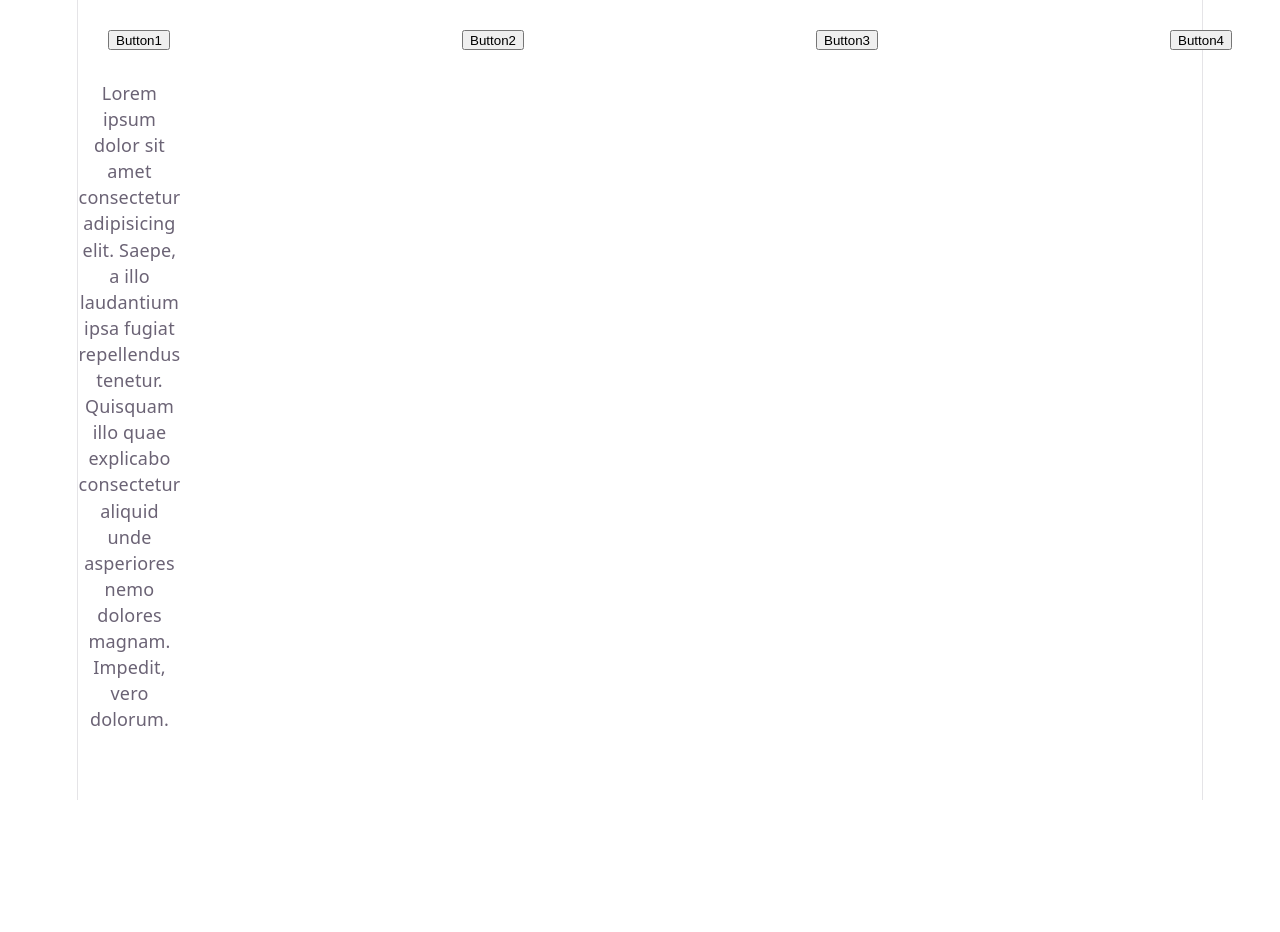
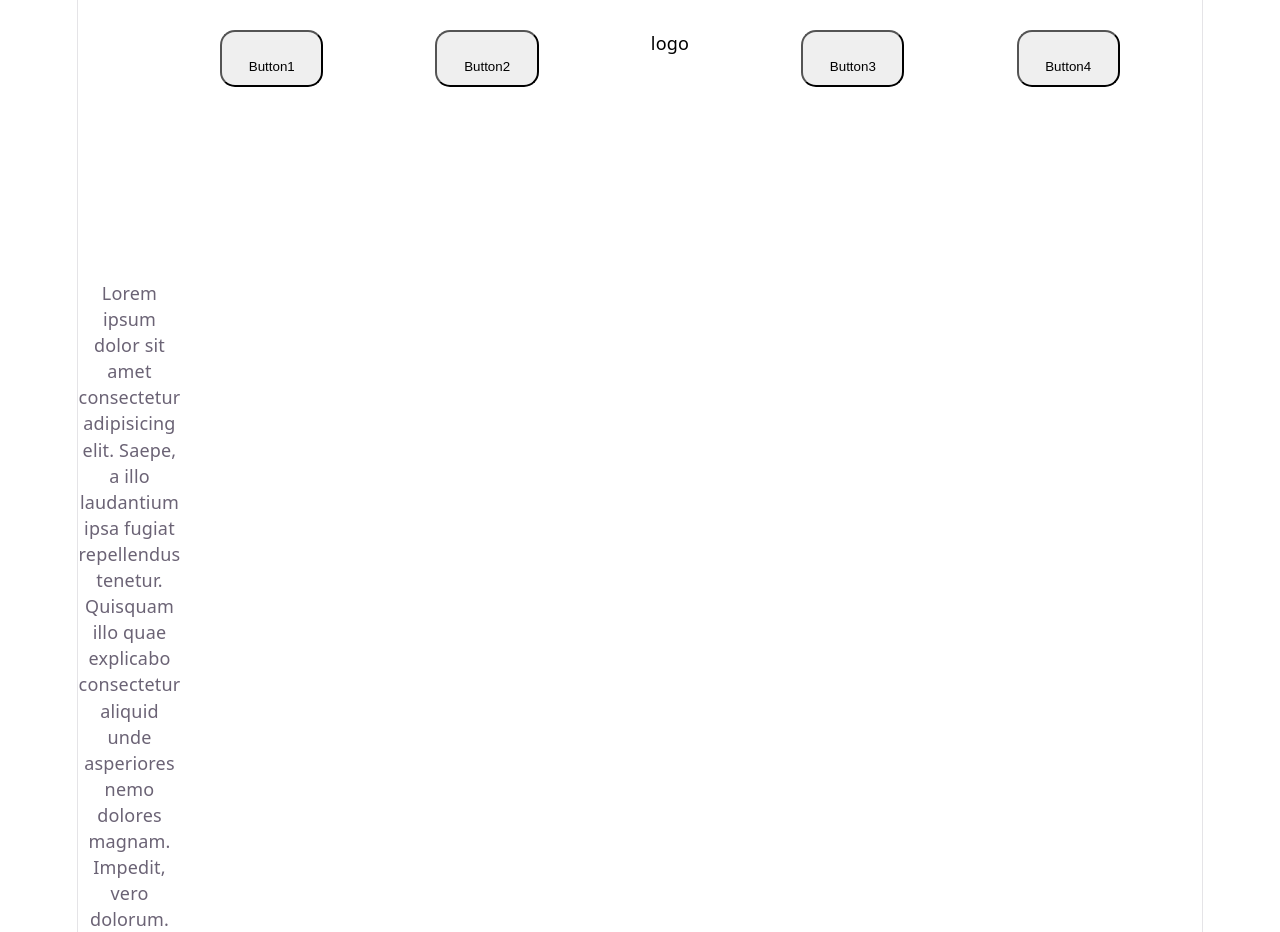
Before and after one commit to SameerUH/To-do-list-React, a React (Vite) app in the folder to-do-list/: page / in a window 1280 px wide. Before the commit the page ends 800 px from the top, so only its background shows below. Built offline with nearby package versions, Linux system fonts and the light colour scheme.

Commit message:
Fixed the issue of buttons going beyond the border and learnt more about justify content, heights and lengths, still isn't perfect but progress

```diff
--- a/to-do-list/src/App.css
+++ b/to-do-list/src/App.css
@@ -1,10 +1,22 @@
-.rowbuttons {
+.navbar {
   display: flex;
-  justify-content: space-between;
+  justify-content: space-evenly;
   margin: 0 auto;
+  height: 20px;
   width: 100%;
-  height: 20px;
   padding: 30px;
+  margin-bottom: 200px;
+}
+
+.navbar button {
+  border-radius: 15px;
+  padding: 2em;
+
+}
+.navbar p{
+  writing-mode: initial;
+  text-decoration: solid;
+  color: black;
 }
 
 p {
--- a/to-do-list/src/App.jsx
+++ b/to-do-list/src/App.jsx
@@ -5,9 +5,10 @@ function App() {
 
   return (
     <>
-    <div className="rowbuttons">
+    <div className="navbar">
       <button>Button1</button>
       <button>Button2</button>
+      <p>logo</p>
       <button>Button3</button>
       <button>Button4</button>
     </div>
```
